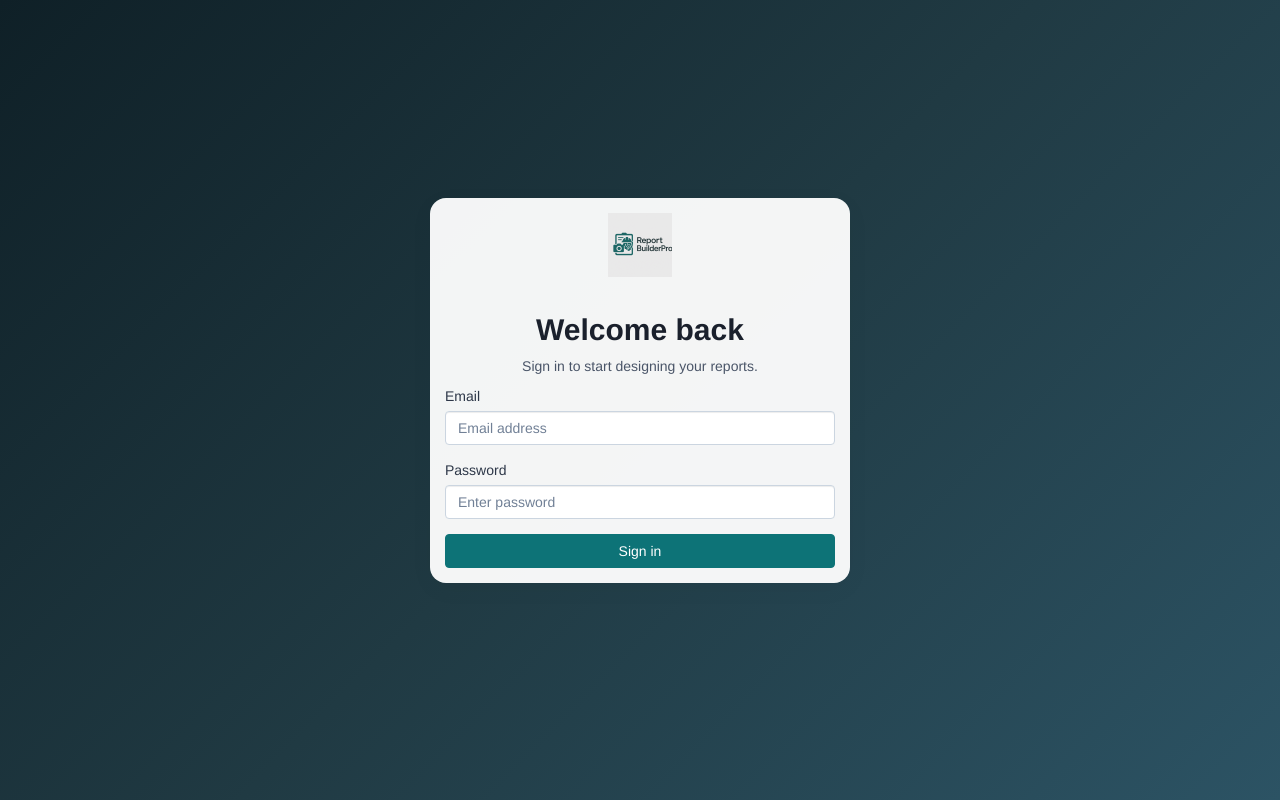
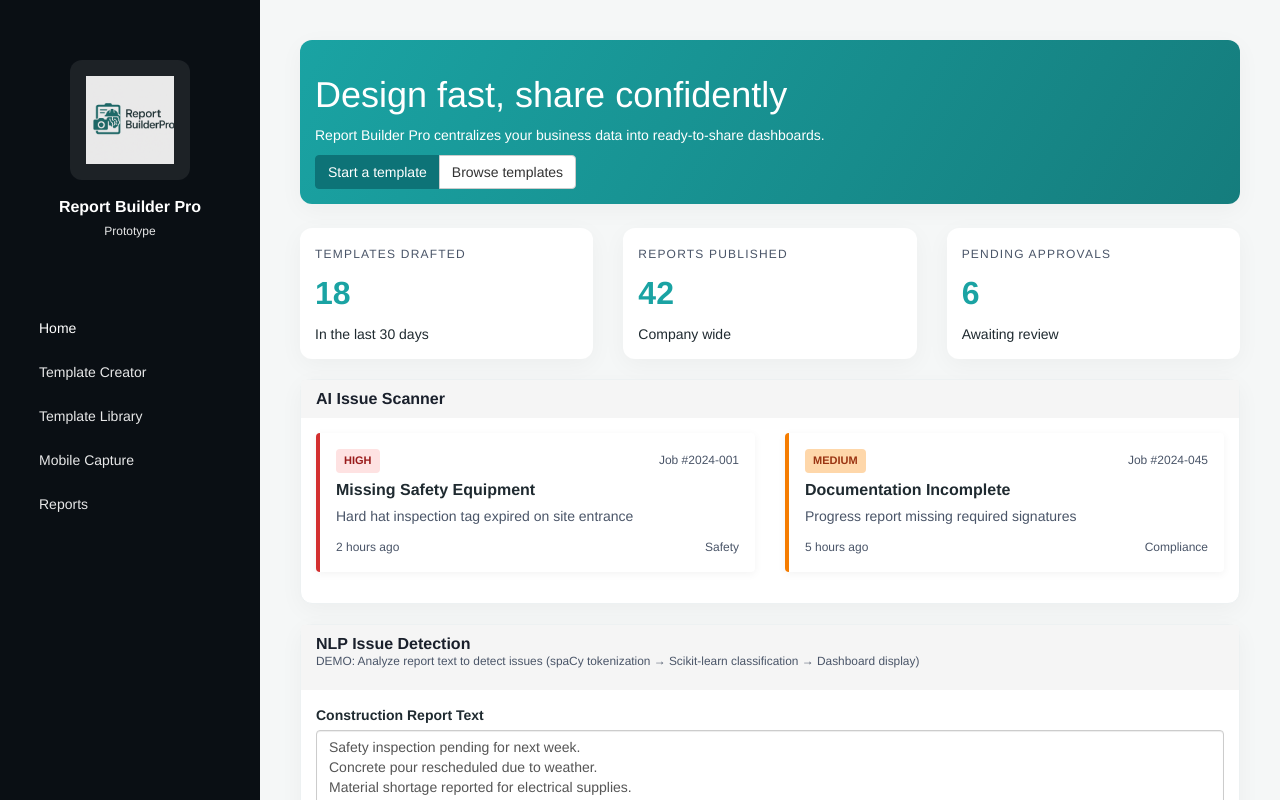
Before and after one commit to derryman/ReportBuilderPro, a React (Vite) app in the folder web/: page /#/ in a window 1280 px wide. Before the commit this address led to /#/login. Shown: the top 800 px of the page. Built offline with nearby package versions, Linux system fonts and the light colour scheme; no server answers; sample sign-in values are in the browser's storage.

Commit message:
must be logged in to visit

```diff
--- a/web/src/App.tsx
+++ b/web/src/App.tsx
@@ -48,8 +48,8 @@ export default function App() {
           <Route path="reports/:id/edit" element={<EditReportPage />} />
         </Route>
 
-        {/* If user goes to a page that doesn't exist, redirect to home */}
-        <Route path="*" element={<Navigate to="/" replace />} />
+        {/* If user goes to a page that doesn't exist, redirect to login (will redirect to home if authenticated) */}
+        <Route path="*" element={<Navigate to="/login" replace />} />
       </Routes>
     </HashRouter>
   );
--- a/web/src/pages/LoginPage.tsx
+++ b/web/src/pages/LoginPage.tsx
@@ -1,4 +1,4 @@
-import { useState } from 'react';
+import { useState, useEffect } from 'react';
 import { useNavigate } from 'react-router-dom';
 import logo from '../assets/logo.png';
 import { useAuth } from '../contexts/AuthContext';
@@ -6,7 +6,14 @@ import { useAuth } from '../contexts/AuthContext';
 export default function LoginPage() {
   // React hooks to manage component state
   const navigate = useNavigate(); // Used to navigate to different pages
-  const { login } = useAuth(); // Get login function from auth context
+  const { login, isAuthenticated } = useAuth(); // Get login function and auth state from auth context
+
+  // Redirect to home if already logged in
+  useEffect(() => {
+    if (isAuthenticated) {
+      navigate('/', { replace: true });
+    }
+  }, [isAuthenticated, navigate]);
   const [email, setEmail] = useState(''); // Stores the email input value
   const [password, setPassword] = useState(''); // Stores the password input value
   const [error, setError] = useState(''); // Stores any error message to display
```
